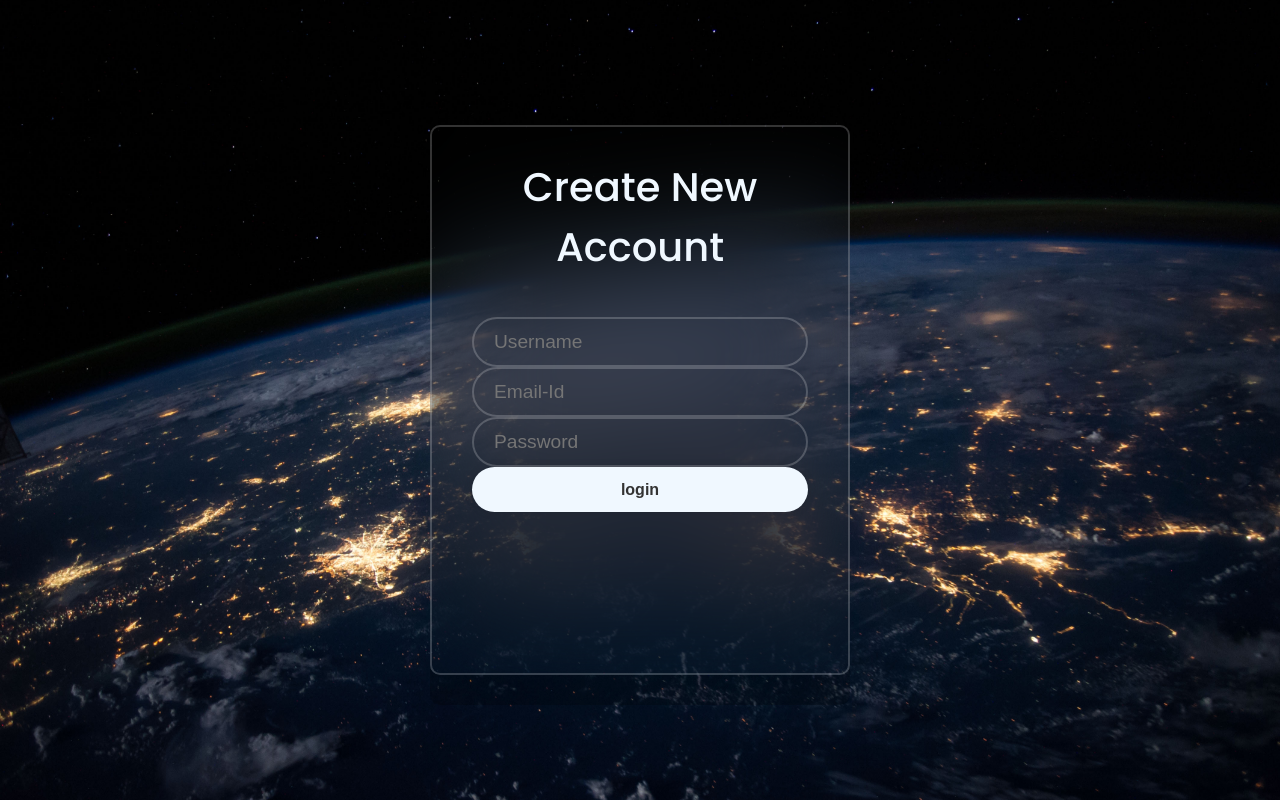
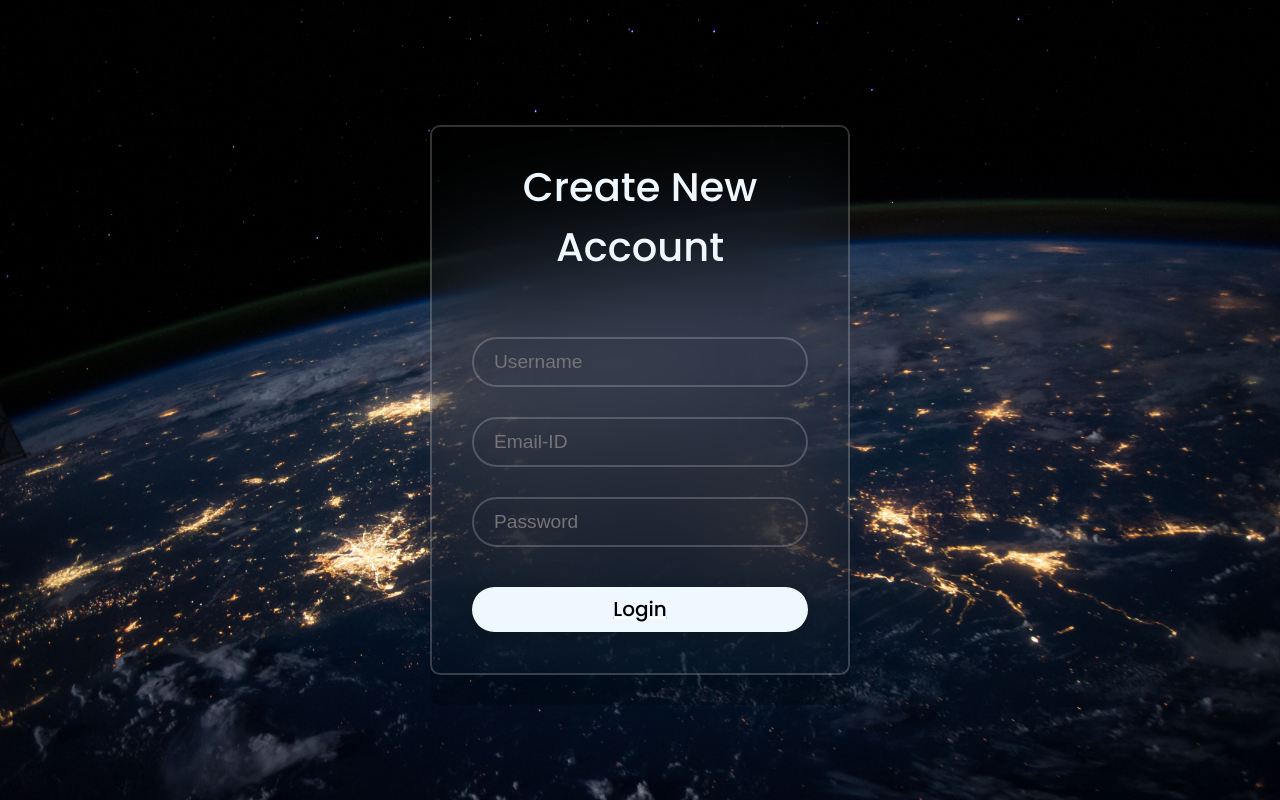
Before and after one commit to YugKp44/login-signup2, a React (Create React App) app in the folder my-app/: page /SignUp in a window 1280 px wide. Built offline with nearby package versions, Linux system fonts and the light colour scheme.

Commit message:
Css updated for login and signup page

```diff
--- a/my-app/src/login-page/Login.css
+++ b/my-app/src/login-page/Login.css
@@ -13,7 +13,7 @@
   font-size: 40px;
   text-align: center;
   color: aliceblue;
-  padding-bottom: 40px;
+  padding-bottom: 30px;
   font-weight: 500;
 }
 .wrapper.input-box {
@@ -26,7 +26,9 @@
 .input-box input {
   width: 100%;
   height: 50px;
+  margin-top: 30px;
   background: transparent;
+
 
   outline: none;
   border: 2px solid rgba(255, 255, 255, .2);
@@ -61,9 +63,10 @@
   border-radius: 40px;
   box-shadow: 0 0 10px rgba(0,0,0,.1);
   cursor: pointer;
-  font-size: 16px;
+  font-size: 20px;
   color: #333;
   font-weight: 700;
+  margin-top: 40px;
 
 
 }
--- a/my-app/src/sign-up/SignUp.css
+++ b/my-app/src/sign-up/SignUp.css
@@ -7,3 +7,31 @@
         font-weight: 500;
 
 }
+.Submit-btn1{
+        width: 100%;
+        height: 45px;
+        background-color: aliceblue;
+        border: none;
+        outline: none;
+        border-radius: 40px;
+        box-shadow: 0 0 10px rgba(0,0,0,.1);
+        cursor: pointer;
+        font-size: 20px;
+        color: #333;
+        font-weight: 500;
+        margin-top: 40px;
+        z-index: 1;
+}
+.btn-in{
+
+        z-index: 2;
+}
+.inside-txt{
+        color: black;
+        text-decoration: none;
+        text-decoration: underline white;
+        display: flex;
+        text-align: center;
+        justify-content: center;
+        padding-top: 7px;
+}
--- a/my-app/src/sign-up/SignUp.js
+++ b/my-app/src/sign-up/SignUp.js
@@ -1,4 +1,7 @@
-import React from 'react'
+import React from 'react';
+import { Link } from 'react-router-dom';
+import'./SignUp.css'
+import { BrowserRouter as Router,Routes,Route } from "react-router-dom";
 
 // import { FaUser } from "react-icons/fa";
 // import { MdEmail } from "react-icons/md";
@@ -6,6 +9,7 @@ import React from 'react'
 
 
 export const SignUp = () => {
+
   return (
     <div className='wrapper'>
     <form action="">
@@ -15,7 +19,7 @@ export const SignUp = () => {
             {/* <FaUser className='icon'/> */}
          </div>
          <div className='input-box'>
-            <input type="email" placeholder='Email-Id'  required/>
+            <input type="email" placeholder='Email-ID'  required/>
             {/* <MdEmail className='icon'/> */}
          </div>
          <div className='input-box'>
@@ -30,7 +34,11 @@ export const SignUp = () => {
             <a href="#">Forgot Password</a>
          </div> */}
 
-        <button className="submit-btn"type='submit'>login</button>
+        <div className="Submit-btn1">
+        <span className='btn-in'>
+          <Link to="/"><span className='inside-txt'>Login</span></Link>
+         </span>
+        </div>
 
         {/* <div className="registration-link">
             <p>
```
